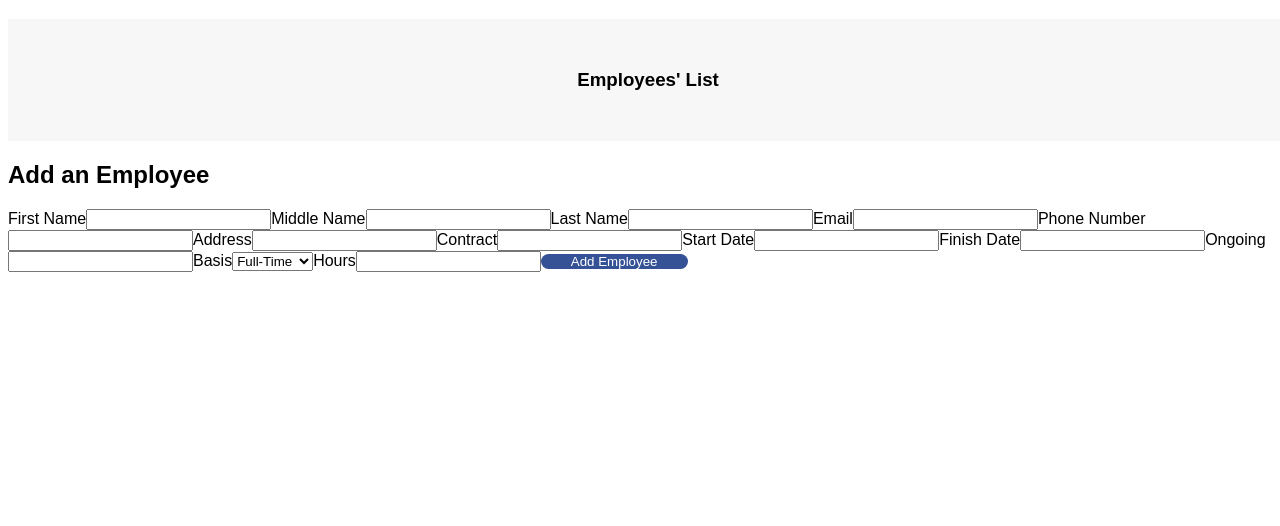
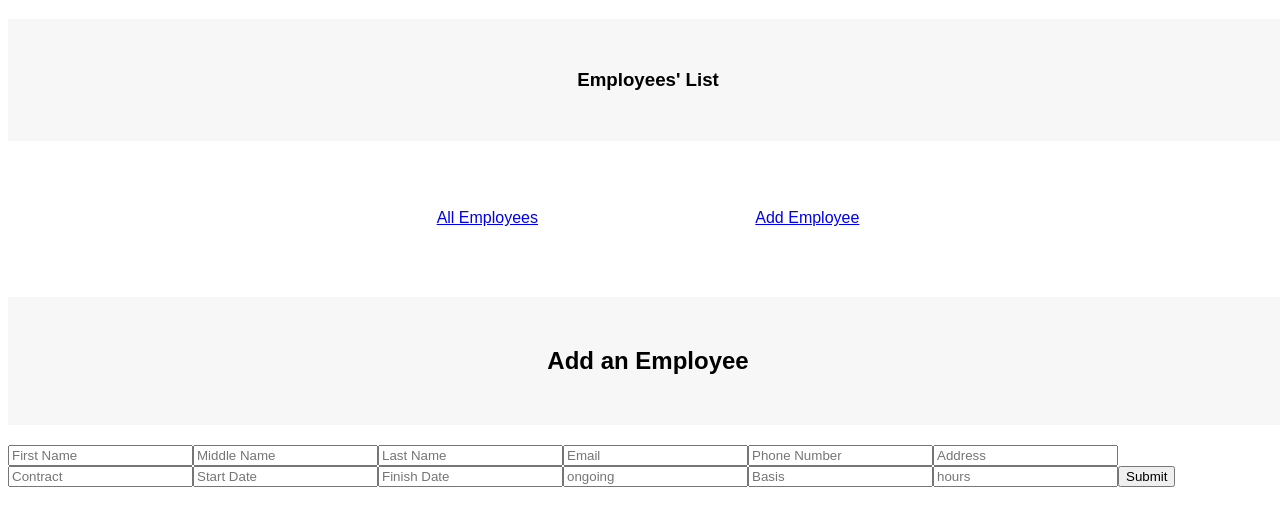
Before and after one commit to litvinova08/employee-creator, a React (Vite) app in the folder employee-creator/employee-creator-frontend/: page /add-employee in a window 1280 px wide. Shown: the top 526 px of the page. Built offline with nearby package versions, Linux system fonts and the light colour scheme.

Commit message:
added form draft

```diff
--- a/employee-creator/employee-creator-frontend/package.json
+++ b/employee-creator/employee-creator-frontend/package.json
@@ -14,6 +14,7 @@
     "cors": "^2.8.5",
     "react": "^18.2.0",
     "react-dom": "^18.2.0",
+    "react-hook-form": "^7.43.2",
     "react-query": "^3.39.3",
     "react-router-dom": "^6.8.1"
   },
--- a/employee-creator/employee-creator-frontend/src/App.tsx
+++ b/employee-creator/employee-creator-frontend/src/App.tsx
@@ -30,6 +30,7 @@ function App() {
       <div className={styles.App}>
         <Header></Header>
         <BrowserRouter>
+          <Nav />
           <Routes>
             <Route path="/employee" element={<EmployeeList />} />
             <Route path="/add-employee" element={<CreateEmployee />}></Route>
--- /dev/null
+++ b/employee-creator/employee-creator-frontend/src/containers/CreateEmployee/CreateEmployee.module.scss
@@ -0,0 +1,7 @@
+@import "../../assets/styles/palette.module.scss";
+
+.Header {
+  background-color: $header;
+  padding: 50px 0;
+  text-align: center;
+}
--- a/employee-creator/employee-creator-frontend/src/containers/CreateEmployee/CreateEmployee.tsx
+++ b/employee-creator/employee-creator-frontend/src/containers/CreateEmployee/CreateEmployee.tsx
@@ -1,5 +1,7 @@
 import React from "react";
 import { useState } from "react";
+import { useForm, SubmitHandler } from "react-hook-form";
+import styles from "./CreateEmployee.module.scss";
 
 const CreateEmployee = () => {
   const [firstName, setFirstName] = useState("");
@@ -17,39 +19,70 @@ const CreateEmployee = () => {
 
   const [isPending, setIsPending] = useState(false);
 
-  const handleSubmit = (e) => {
-    e.preventDefault();
-    const newEmployee = {
-      firstName,
-      middleName,
-      lastName,
-      email,
-      phone,
-      address,
-      contract,
-      startDate,
-      finishDate,
-      ongoing,
-      basis,
-      hours,
-    };
+  // const handleSubmit = (e) => {
+  //   e.preventDefault();
+  //   const newEmployee = {
+  //     firstName,
+  //     middleName,
+  //     lastName,
+  //     email,
+  //     phone,
+  //     address,
+  //     contract,
+  //     startDate,
+  //     finishDate,
+  //     ongoing,
+  //     basis,
+  //     hours,
+  //   };
 
-    setIsPending(true);
+  //   setIsPending(true);
 
-    fetch("http://localhost:8080/employee", {
-      method: "POST",
-      headers: { "Content-type": "application/json" },
-      body: JSON.stringify(newEmployee),
-    }).then(() => {
-      console.log("new employee added");
-      setIsPending(false);
-    });
-  };
+  // fetch("http://localhost:8080/employee", {
+  //   method: "POST",
+  //   headers: { "Content-type": "application/json" },
+  //   body: JSON.stringify(newEmployee),
+  // }).then(() => {
+  //   console.log("new employee added");
+  //   setIsPending(false);
+  // });
+  // };/
+
+  const { register, handleSubmit } = useForm();
 
   return (
     <div>
-      <h2>Add an Employee</h2>
-      <form onSubmit={handleSubmit}>
+      <h2 className={styles.Header}>Add an Employee</h2>
+
+      <form
+        onSubmit={handleSubmit((data) => {
+          fetch("http://localhost:8080/employee", {
+            method: "POST",
+            headers: { "Content-type": "application/json" },
+            body: JSON.stringify(data),
+          }).then(() => {
+            console.log("new employee added");
+            setIsPending(false);
+          });
+        })}
+      >
+        <input {...register("firstName")} placeholder="First Name" />
+        <input {...register("middleName")} placeholder="Middle Name" />
+        <input {...register("lastName")} placeholder="Last Name" />
+        <input {...register("email")} placeholder="Email" />
+        <input {...register("phone")} placeholder="Phone Number" />
+        <input {...register("address")} placeholder="Address" />
+        <input {...register("contract")} placeholder="Contract" />
+        <input {...register("startDate")} placeholder="Start Date" />
+        <input {...register("finishDate")} placeholder="Finish Date" />
+        <input {...register("ongoing")} placeholder="ongoing" />
+        <input {...register("basis")} placeholder="Basis" />
+        <input {...register("hours")} placeholder="hours" />
+
+        <input type="submit" />
+      </form>
+
+      {/* <form onSubmit={handleSubmit}>
         <label>First Name</label>
         <input
           type="text"
@@ -168,7 +201,7 @@ const CreateEmployee = () => {
 
         {!isPending && <button>Add Employee</button>}
         {isPending && <button disabled>Adding new Employee...</button>}
-      </form>
+      </form> */}
     </div>
   );
 };
--- a/employee-creator/employee-creator-frontend/src/containers/EmployeeList/EmployeeList.tsx
+++ b/employee-creator/employee-creator-frontend/src/containers/EmployeeList/EmployeeList.tsx
@@ -2,7 +2,6 @@ import axios from "axios";
 import React from "react";
 import { useState, useEffect } from "react";
 import { useNavigate } from "react-router-dom";
-import { IEmployee } from "../../interfaces/IEmployee";
 import Employee from "../../components/Employee/Employee";
 import styles from "./EmployeeList.module.scss";
 import fetchAllEmployees from "../../services/axios-configure";
@@ -14,15 +13,11 @@ const EmployeeList = () => {
 
   if (isLoading) return <h2>"Loading..."</h2>;
 
-  // const { isLoading, isError, data } = fetchAllEmployees();
-
   // const navigate = useNavigate();
   // const routeChange = () => {
   //   const createEmployeePath = "/add-employee";
   //   navigate(createEmployeePath);
   // };
-
-  // if (isError) return "An error has occurred: " + isError;
 
   return (
     <div>
```
Also changed, not shown: 1 other file (tests, documents, lock files or other folders).
